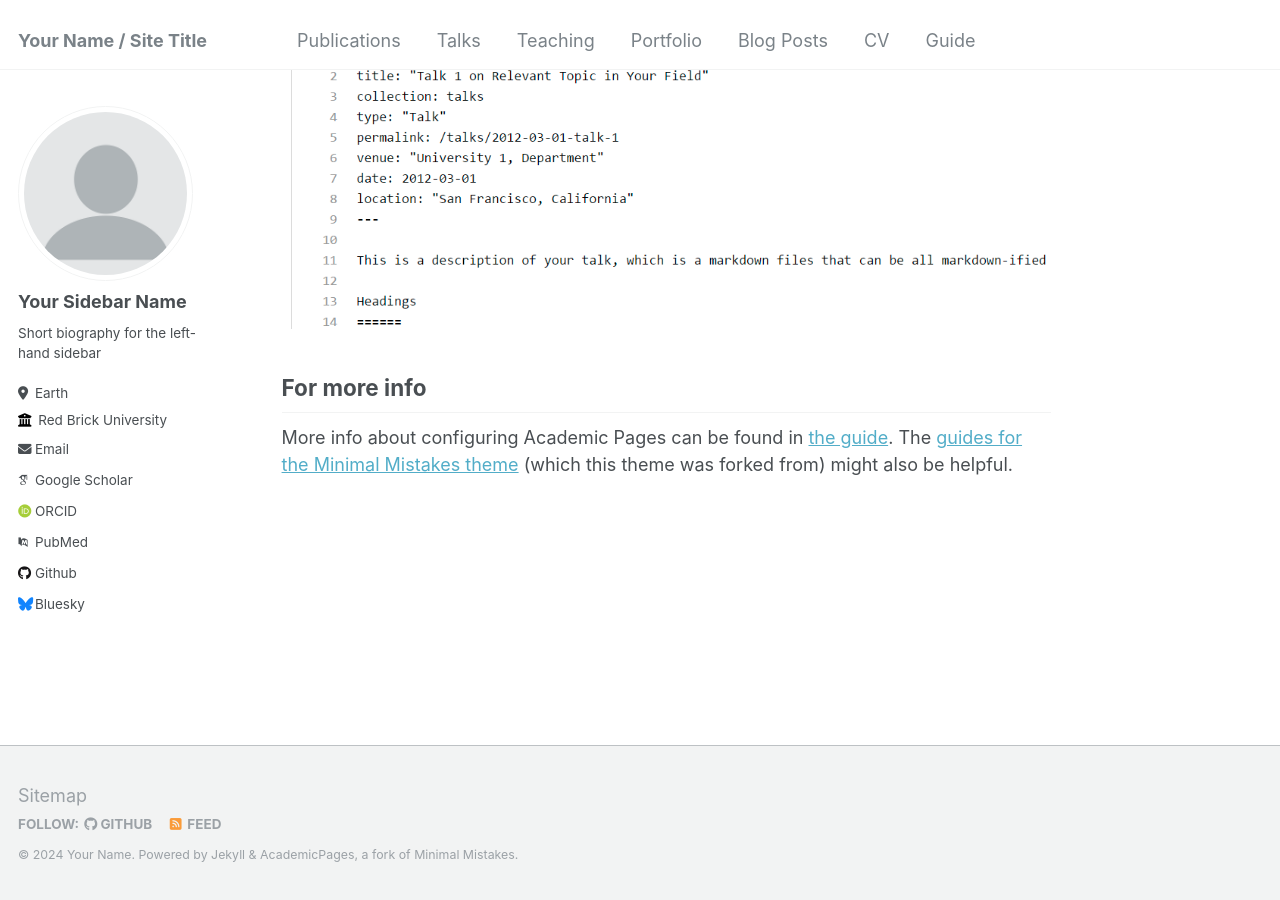
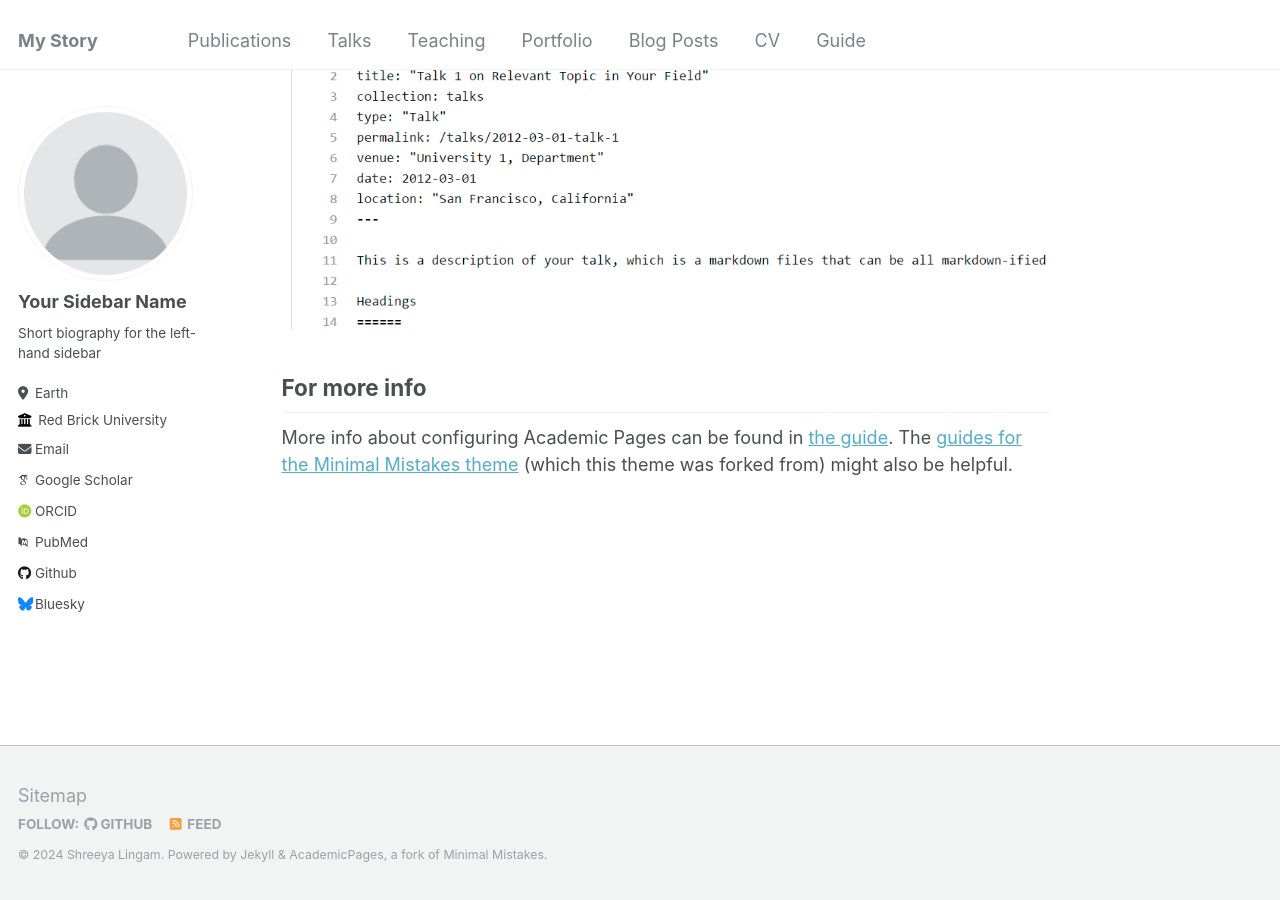
Before and after one commit to Shreeya-1202/ShreeyaLingam.github.io, a Jekyll site: the page built from _pages/about.md, in a window 1280 px wide and 900 px high, scrolled down 2660 px. Built offline with Jekyll 4.4.1, drawn with Linux system fonts in a browser that asks for light colours; some web fonts are replaced.

Commit message:
Update _config.yml

```diff
--- a/_config.yml
+++ b/_config.yml
@@ -8,13 +8,13 @@
 
 # Basic Site Settings
 locale                   : "en-US"
-title                    : "Your Name / Site Title"
+title                    : "My Story"
 title_separator          : "-"
-name                     : &name "Your Name"
-description              : &description "personal description"
-url                      : https://academicpages.github.io # the base hostname & protocol for your site e.g. "https://mmistakes.github.io"
-baseurl                  : "" # the subpath of your site, e.g. "/blog"
-repository               : "academicpages/academicpages.github.io"
+name                     : &name "Shreeya Lingam"
+description              : &description "Hi! My name is Shreeya Lingam and I am a Biomedical Engineering student at Case Western Reserve University!"
+url                      : https://ShreeyaLingam.github.io # the base hostname & protocol for your site e.g. "https://mmistakes.github.io"
+baseurl                  : "/GetToKnowMe" # the subpath of your site, e.g. "/blog"
+repository               : "Shreeya1202/ShreeyaLingam.github.io"
 
 # Site Author - The following control what appear as part of the author content on the side bar.
 #               If a field is blank the icon and link will not appear, otherwise it will be shown.
```
